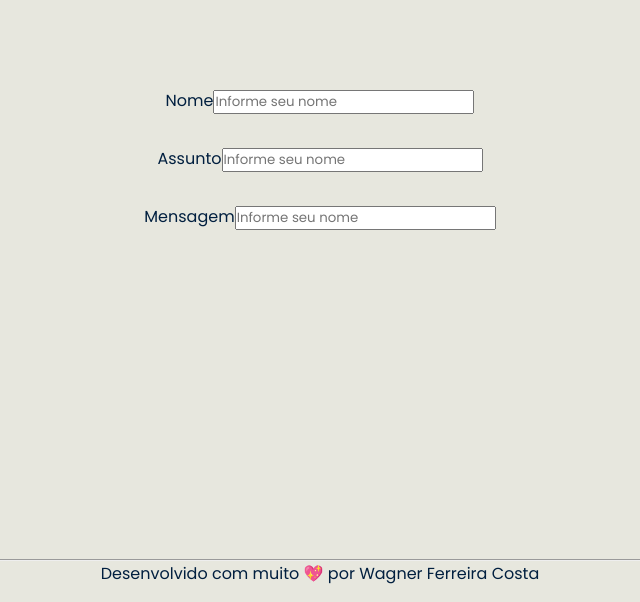
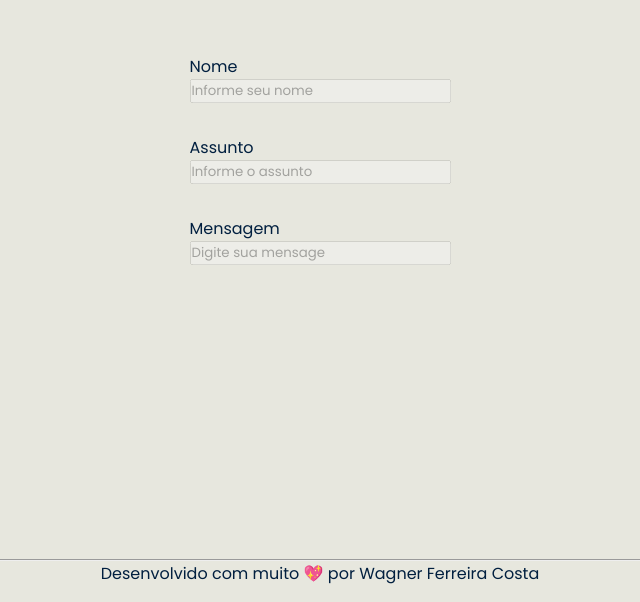
Before and after one commit to WagaoFC/devWagao, a React (Vite) app: page / in a window 1280 px wide. Shown: the part 3425-4027 px from the top of the page, without its empty margins (320-960 px from the left). Built offline with nearby package versions, Linux system fonts and the light colour scheme.

Commit message:
:bug: fix: corrigindo register label

```diff
--- a/src/components/Contact/index.tsx
+++ b/src/components/Contact/index.tsx
@@ -15,6 +15,7 @@ export function Contact() {
               placeholder="Informe seu nome"
               autoComplete="off"
               {...register('name')}
+              disabled
             />
           </label>
 
@@ -22,9 +23,10 @@ export function Contact() {
             Assunto
             <input
               type="text"
-              placeholder="Informe seu nome"
+              placeholder="Informe o assunto"
               autoComplete="off"
-              {...register('name')}
+              {...register('subject')}
+              disabled
             />
           </label>
 
@@ -32,9 +34,10 @@ export function Contact() {
             Mensagem
             <input
               type="text"
-              placeholder="Informe seu nome"
+              placeholder="Digite sua mensage"
               autoComplete="off"
-              {...register('name')}
+              {...register('message')}
+              disabled
             />
           </label>
         </Container>
--- a/src/components/Contact/styled.ts
+++ b/src/components/Contact/styled.ts
@@ -5,4 +5,9 @@ export const Container = styled.div`
     flex-direction: column;
     align-items: center;
     gap: 2rem;
+
+    label {
+        display: flex;
+        flex-direction: column;
+    }
 `
```
